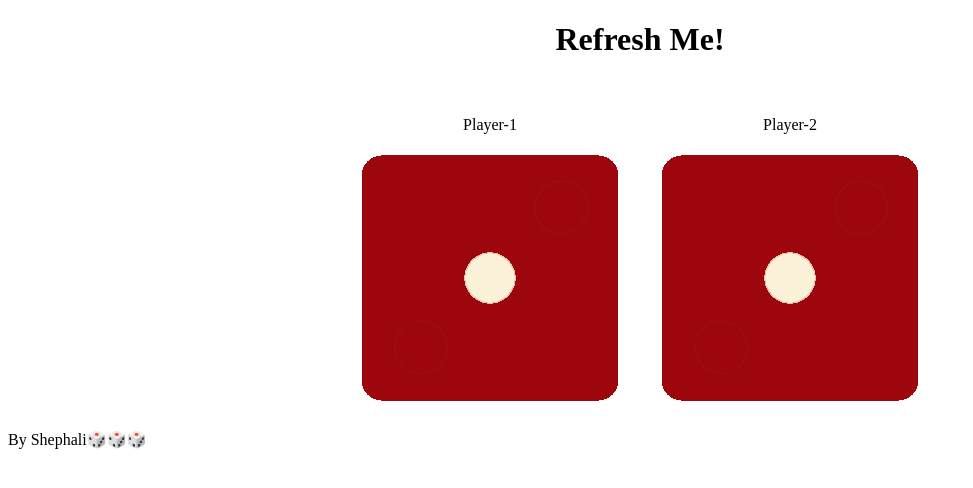
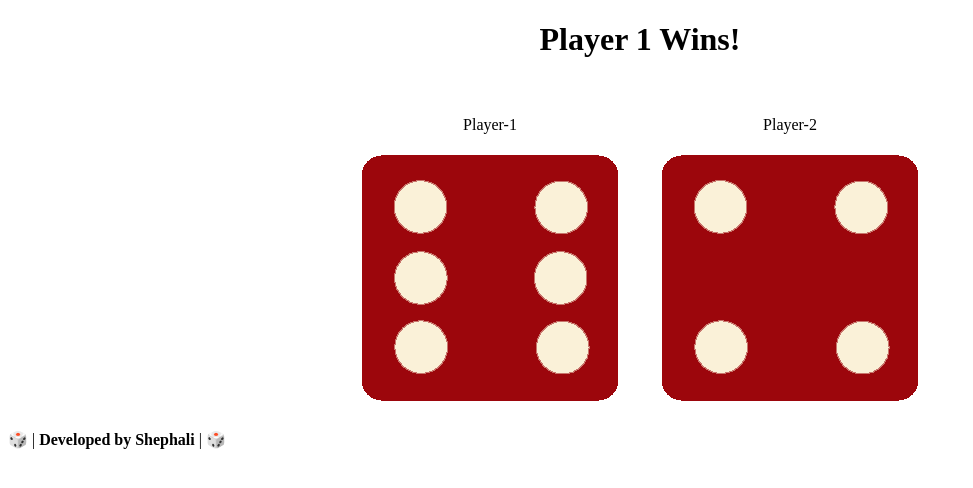
Before and after one commit to shephali-shukla/Dice-Game, a plain HTML site: page index.html in a window 1280 px wide. Shown: the whole page, without its empty margins (0-973 px from the left). Drawn offline with Linux system fonts and the light colour scheme; a web font is replaced by a local one.

```diff
--- a/index.html
+++ b/index.html
@@ -1,10 +1,11 @@
 <!DOCTYPE html>
-<html lang="en">
+<html lang="en" dir="ltr">
   <head>
-    <meta charset="UTF-8">
-    <meta http-equiv="X-UA-Compatible" content="IE=edge">
-    <meta name="viewport" content="width=device-width, initial-scale=1.0">
-    <link rel="stylesheet" href="style.css">
+    <meta charset="UTF-8" />
+    <meta http-equiv="X-UA-Compatible" content="IE=edge" />
+    <meta name="viewport" content="width=device-width, initial-scale=1.0" />
+    <link rel="stylesheet" href="style.css" />
+    <link rel="shortcut icon" href="favicon.ico?v=2" type="image/x-icon">
     <title>Dice Me</title>
   </head>
   <body>
@@ -13,17 +14,19 @@
 
       <div class="dice">
         <p>Player-1</p>
-            <img src="images/dice1.png" alt="Dice img-1">
+        <img class="img" src="images/dice1.png" alt="Dice img-1" />
       </div>
 
       <div class="dice">
         <p>Player-2</p>
-            <img src="images/dice1.png" alt="Dice img-2">
+        <img class="img" src="images/dice1.png" alt="Dice img-2" />
       </div>
     </div>
+
+    <script src="script.js"></script>
   </body>
-    <footer>
-        By Shephali🎲🎲🎲
+
+  <footer>🎲
+    | <strong>Developed by Shephali</strong> | 🎲
   </footer>
-
 </html>
```
Lines whose indentation alone changed are shown as unchanged.
